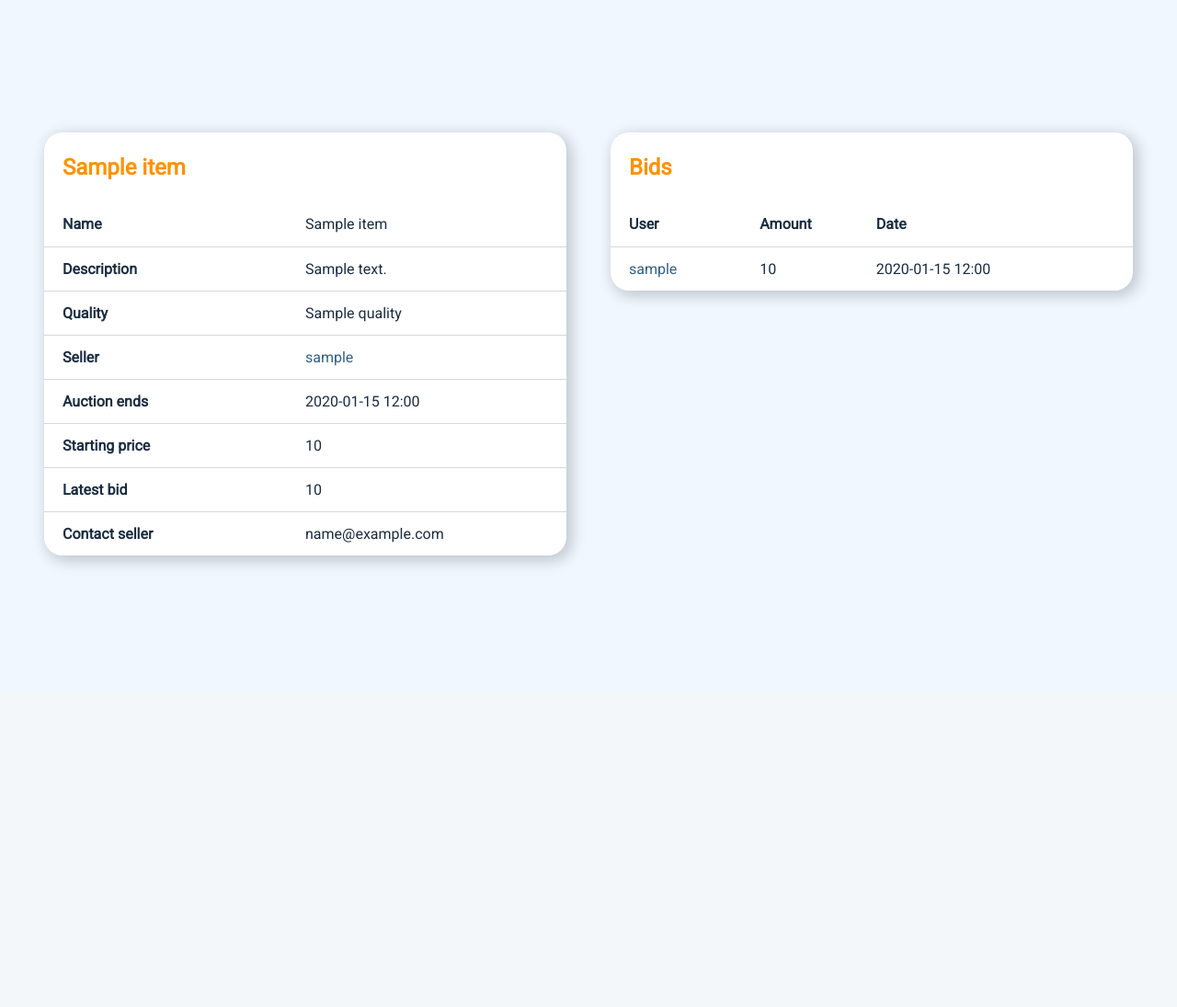
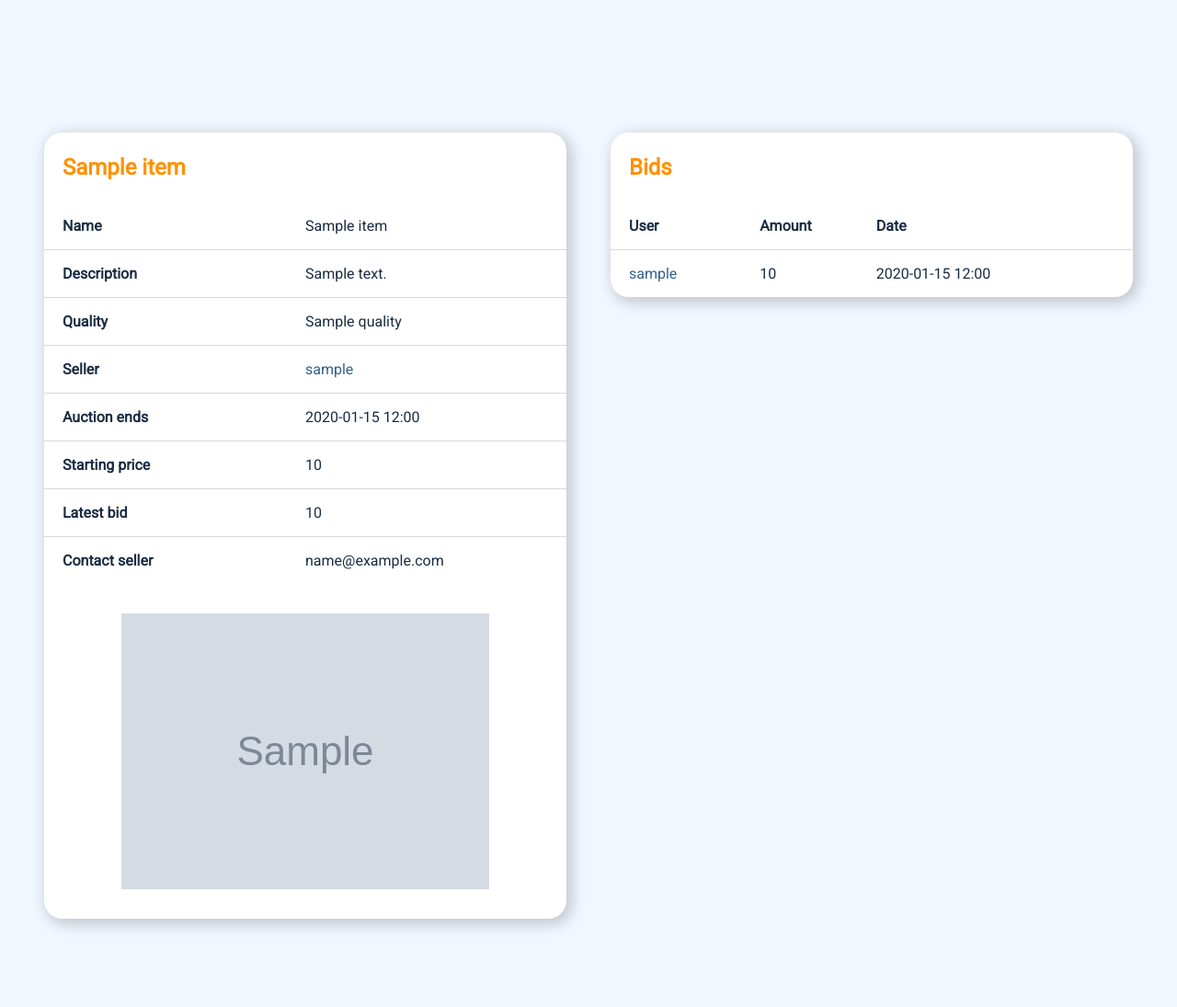
Before and after one commit to laurivaananen/Huutokauppa, a Flask app: page /items/1/ in a window 1280 px wide. Shown: the part 48-1143 px from the top of the page at 92% size. Before the commit the page ends 665 px from the top, so only its background shows below. Run offline with Flask 2, Linux system fonts and the light colour scheme; tables that the repository leaves empty hold one stand-in row (values such as "Sample post"); grey boxes marked "Sample" are stand-in pictures; some libraries are stand-ins or nearby versions.

Commit message:
Can upload images. Celery tasks get revoked when item deletes

```diff
--- a/application/__init__.py
+++ b/application/__init__.py
@@ -80,6 +80,7 @@ else:
     application.config["CELERY_RESULT_BACKEND"] = "redis://localhost:6379/0"
 
     application.config["UPLOAD_FOLDER"] = os.getcwd() + "/application/static/images"
+    application.config["MAX_CONTENT_LENGTH"] = 16 * 1024 * 1024
 
 
 
--- a/application/items/forms.py
+++ b/application/items/forms.py
@@ -40,6 +40,11 @@ class ItemForm(FlaskForm):
     bidding_end = FormField(DateTimeForm)
     image = FileField("Image")
 
+    # def validate_image(form, field):
+    #     print("\n\n{}\n\n".format(field))
+    #     print("\n\n{}\n\n".format(field.data))
+    #     print("\n\n{}\n\n".format(field.name))
+
 
     @staticmethod
     def get_current_date():
--- a/application/items/models.py
+++ b/application/items/models.py
@@ -1,6 +1,7 @@
 from application import db
 from application.models import Base
 from sqlalchemy.sql import text
+from flask import url_for
 import datetime
 import pytz
 
@@ -13,13 +14,10 @@ class Item(Base):
     description = db.Column(db.String(4096), nullable=False)
     bidding_start = db.Column(db.DateTime, default=db.func.current_timestamp())
     bidding_end = db.Column(db.DateTime, nullable=False)
-
-    def get_bidding_end(self):
-        from datetime import datetime
-        return self.bidding_end.strftime("%Y-%m-%d")
-
     hidden = db.Column(db.Boolean, default=False)
     sold = db.Column(db.Boolean, nullable=False)
+
+    image = db.Column(db.String(128))
 
     quality_id = db.Column(db.Integer(), db.ForeignKey("quality.id"), nullable=False)
 
@@ -33,7 +31,9 @@ class Item(Base):
 
     buyer_account_information = db.relationship("AccountInformation", back_populates="bought_items", foreign_keys="Item.buyer_account_information_id")
 
-    def __init__(self, name, starting_price, quality, description, bidding_end, account_information_id):
+    celery_task_id = db.Column(db.String(92))
+
+    def __init__(self, name, starting_price, quality, description, bidding_end, account_information_id, image):
         self.name = name
         self.starting_price = starting_price
         self.sold = False
@@ -41,6 +41,10 @@ class Item(Base):
         self.quality_id = quality
         self.description = description
         self.bidding_end = bidding_end
+        self.image = image
+
+    def image_url(self):
+        return url_for('static', filename="images/{}".format(self.image))
 
     def datetime_from_utc(self):
         helsinki = pytz.timezone("Europe/Helsinki")
--- a/application/items/tasks.py
+++ b/application/items/tasks.py
@@ -2,10 +2,10 @@ from application import celery, db
 from application.items.models import Item
 from application.bid.models import Bid
 from application.auth.models import AccountInformation
+from celery.states import REVOKED
 
 @celery.task
 def sell_item(item_id):
-    print("\n\n\n\nStarting task\n\n\n\n")
     item = Item.query.get(item_id)
 
     highest_bid = item.highest_bid(item_id)
@@ -18,3 +18,6 @@ def sell_item(item_id):
 
     db.session().commit()
     db.session().close()
+
+def delete_task(idd):
+    celery.control.revoke(idd, terminate=True)
--- a/application/items/views.py
+++ b/application/items/views.py
@@ -3,7 +3,7 @@ from flask import redirect, render_template, request, url_for, jsonify
 from flask_login import login_required, current_user
 from application.items.models import Item, Quality
 from application.items.forms import ItemForm
-from application.items.tasks import sell_item
+from application.items.tasks import sell_item, delete_task
 from application.extensions import get_or_create
 from application.bid.forms import BidForm
 from application.bid.models import Bid
@@ -12,6 +12,7 @@ from pytz import utc
 import pytz
 from werkzeug.utils import secure_filename
 import os
+from werkzeug.exceptions import RequestEntityTooLarge
 
 @application.route("/items/", methods=["GET"])
 def items_index():
@@ -55,6 +56,11 @@ def item_detail(item_id):
 
     item = Item.query.get_or_404(item_id)
     bids = Bid.query.filter_by(item_id=item_id).order_by(Bid.amount.desc()).limit(7)
+    # print("\n\n\n")
+    # print(item.celery_result)
+    # print(item.celery_result.status)
+    # print(item.celery_result.id)
+    # delete_task("16cc435c-7812-431e-b244-b68f6fcb3f01")
 
     return render_template("items/detail.html", item=item, form=BidForm(), bids=bids)
 
@@ -111,6 +117,8 @@ def item_delete(item_id):
     item = Item.query.get(item_id)
     if not item.sold and not item.hidden:
         if current_user.id == item.account_information.id:
+            # Revoking the selling task of this item when deleted
+            delete_task(item.celery_task_id)
             db.session().delete(item)
             db.session().commit()
 
@@ -127,6 +135,16 @@ def items_create():
     if not form.validate():
         return render_template("items/new.html", form=form)
 
+    if 'image' not in request.files:
+        form.image.errors.append("No image found")
+        return render_template("items/new.html", form=form)
+
+    image_file = request.files.get("image")
+
+    if image_file.filename.rsplit(".", 1)[1].lower() not in ["jpg", "jpeg", "png", "bmp"]:
+        form.image.errors.append("Invalid filetype")
+        return render_template("items/new.html", form=form)
+
     helsinki = pytz.timezone("Europe/Helsinki")
 
     bidding_end = "{} {}".format(form.bidding_end.bidding_end_date.data, form.bidding_end.bidding_end_time.data)
@@ -137,32 +155,26 @@ def items_create():
 
     bidding_end = bidding_end.astimezone(utc)
 
-    # print("\n\n{}\n\n".format(form.image))
-    # print("\n\n{}\n\n".format(form.image.name))
-    # print("\n\n{}\n\n".format(request.files))
-    # print("\n\n{}\n\n".format(request.files.get("image")))
-    # print("\n\n{}\n\n".format(request.files.get("image").filename))
-    # print("\n\n{}\n\n".format(os.getcwd()))
-    # print("\n\n{}\n\n".format(application.config["UPLOAD_FOLDER"]))
-
-    image_file = request.files.get("image")
-
     sec_filename = secure_filename(image_file.filename)
 
     timecode = datetime.datetime.now().strftime("%Y%m%d%H%M%S")
 
-    image_file.save(os.path.join(application.config["UPLOAD_FOLDER"], "{}-{}".format(sec_filename, timecode)))
+    filename = "{}-{}.{}".format(sec_filename.rsplit(".", 1)[0], timecode, sec_filename.rsplit(".", 1)[1])
+
+    image_file.save(os.path.join(application.config["UPLOAD_FOLDER"], filename))
 
     item = Item(starting_price = form.starting_price.data,
                 name = form.name.data,
                 account_information_id = current_user.id,
                 quality = form.quality.data,
                 description = form.description.data,
-                bidding_end = bidding_end)
+                bidding_end = bidding_end,
+                image = filename)
 
     db.session().add(item)
+    # Getting the id of a celery task that will sell this item
+    task_id = sell_item.apply_async(args=[item.id], eta=bidding_end)
+    item.celery_task_id = task_id.id
     db.session().commit()
 
-    sell_item.apply_async(args=[item.id], eta=bidding_end)
-
     return redirect(url_for("items_index"))
--- a/application/static/theme.css
+++ b/application/static/theme.css
@@ -119,6 +119,15 @@ nav a:hover {
 
 #item-detail .item-toolbar .buttons{
     padding-left: 20px;
+}
+
+#item-detail img {
+    display: block;
+    margin: auto;
+    max-width: 100%;
+    padding: 2em;
+    height: auto;
+    max-height: 600px;
 }
 
 
@@ -292,7 +301,7 @@ DETAIL ELEMENTS
 }
 
 .detail-table tr, .detail-table-vertical tr {
-    height: 3em;
+    /* height: 3em; */
     border-bottom: 1px solid rgb(216, 216, 216);
 }
 
@@ -302,6 +311,7 @@ DETAIL ELEMENTS
 
 .detail-table-vertical th {
     text-align: left;
+    padding: 1em 0;
 }
 
 /* .detail-table tr:nth-child(even), .detail-table-vertical tr:nth-child(even) {
@@ -311,6 +321,11 @@ DETAIL ELEMENTS
 .detail-table th {
     text-align: left;
     width: 50%;
+    padding: 1em 0;
+}
+
+.detail-table td, .detail-table-vertical td {
+    padding: 1em 0;
 }
 
 .detail-table-vertical th:first-child, .detail-table-vertical td:first-child {
--- a/application/templates/items/detail.html
+++ b/application/templates/items/detail.html
@@ -95,6 +95,7 @@
         <td>{{ item.account_information.email_address }}</td>
     </tr>
 </table>
+<img src="{{ item.image_url() }}" alt="{{ item.name }}">
 </div>
 
  <!-- Bids of ht item -->
```
